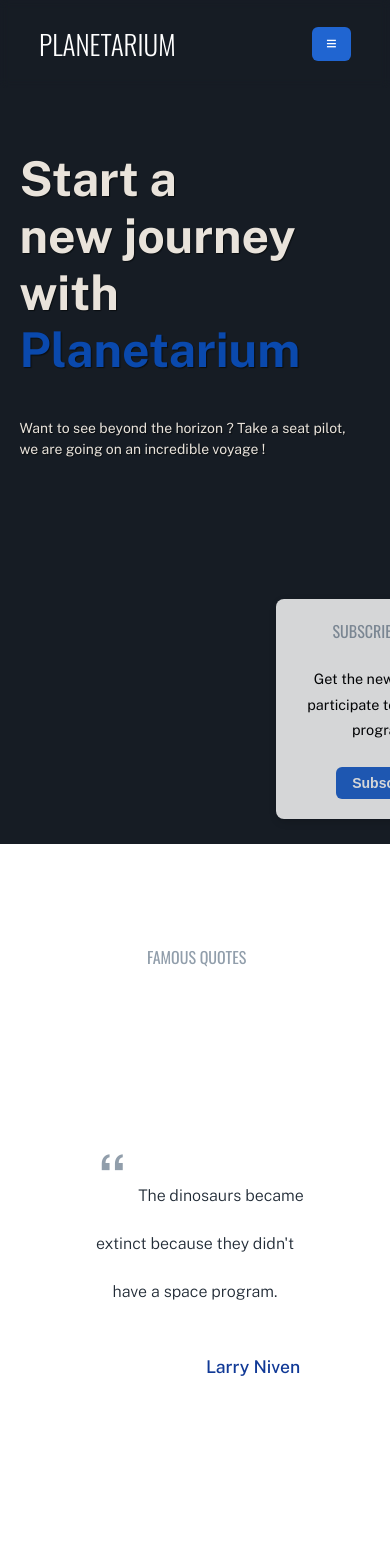
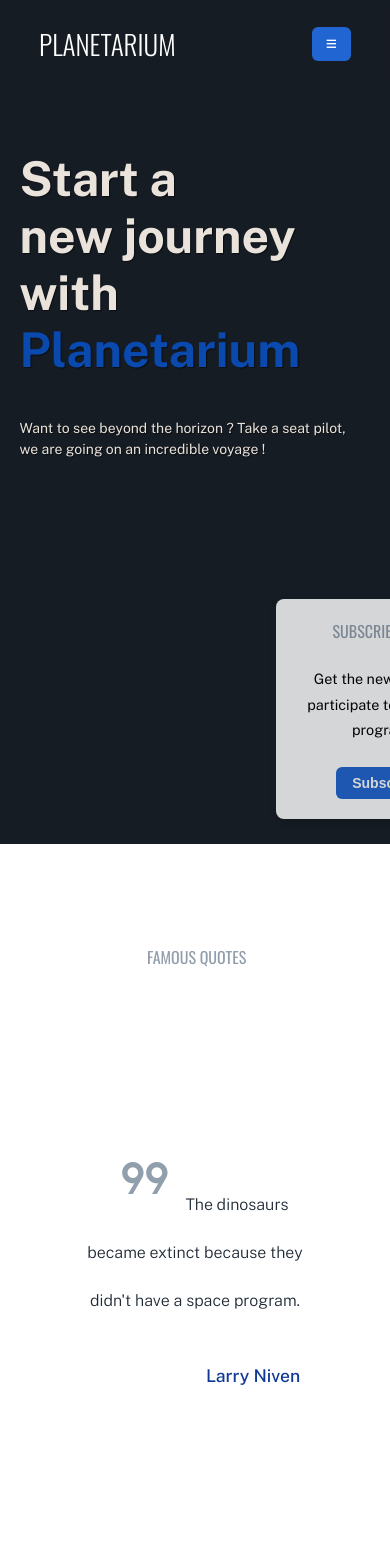
Before and after one commit to SAUBIN-Florian/planetarium, a React (Create React App) app: page / in a window 390 px wide. Shown: the top 1568 px of the page. Built offline with nearby package versions, Linux system fonts and the light colour scheme.

Commit message:
changing unicode + flattern perspective

```diff
--- a/public/index.html
+++ b/public/index.html
@@ -8,6 +8,7 @@
       name="description"
       content="Showroom website for space lovers..."
     />
+    <link rel="stylesheet" href="https://fonts.googleapis.com/css2?family=Material+Symbols+Outlined:opsz,wght,FILL,GRAD@48,400,0,0" />
     <title>Planetarium</title>
   </head>
   <body>
--- a/src/components/Explore.jsx
+++ b/src/components/Explore.jsx
@@ -46,8 +46,13 @@ export default function Explore() {
     <div className="explore" ref={elementRef}>
       <h3 className={`quote-title ${elementIsVisible ? "animateH3" : ""}`}>FAMOUS QUOTES</h3>
       <div className="quote-wrapper">
-        <p className={`quote-para ${elementIsVisible ? "animatePara" : ""}`}><span className="quote-mark unicode">&#x1f676;</span>{quotes[randomIndex].quote}</p>
-        <p className={`quote-author ${elementIsVisible ? "animateAuthor" : ""}`}>{quotes[randomIndex].author}</p>
+        <p className={`quote-para ${elementIsVisible ? "animatePara" : ""}`}>
+          <span className="quote-mark material-symbols-outlined">format_quote</span>
+          {quotes[randomIndex].quote}
+        </p>
+        <p className={`quote-author ${elementIsVisible ? "animateAuthor" : ""}`}>
+          {quotes[randomIndex].author}
+        </p>
       </div>
     </div>
   )
--- a/src/components/Toast.jsx
+++ b/src/components/Toast.jsx
@@ -32,13 +32,13 @@ export default function Toast() {
     <>
       {isTime && (
         <div className={`toast ${animate && 'exit-animate'}`}>
-          <span className="toast-close unicode" onClick={removeToast}>&#x1f7ab;</span>
+          <span className="toast-close" onClick={removeToast}>x</span>
           <h3 className="toast-title">SUBSCRIBE NOW !</h3>
           <p className="toast-para">Get the newletter
             and participate to our space program...
           </p>
           {!isSub && <button className="toast-sub-btn" onClick={timedRemoveToast}>Subscribe</button>}
-          {isSub && <button className="toast-sub-btn done unicode">&#10004;</button>}
+          {isSub && <button className="toast-sub-btn done">&#10004;</button>}
         </div>
       )}
     </>
--- a/src/stylessheets/App.scss
+++ b/src/stylessheets/App.scss
@@ -44,10 +44,6 @@ h3{
   color: var(--primary-color);
   background: transparent;
   backdrop-filter: blur(4px);
-}
-
-.unicode {
-  font-family: 'Zapf Dingbats';
 }
 
 // ANIMATED COMPONENTS
--- a/src/stylessheets/moon.scss
+++ b/src/stylessheets/moon.scss
@@ -83,6 +83,7 @@
   .slider-container {
     width: 90vw;
     height: 400px;
+    transform-style: flat;
     .slider {
       width: 200px;
       height: 200px;
@@ -91,7 +92,6 @@
 
   .element2 {
     top: 150px;
-    z-index: 1;
   }
 
   .moon-content {
--- a/src/stylessheets/toast.scss
+++ b/src/stylessheets/toast.scss
@@ -22,6 +22,7 @@
 
 .toast-close{
   position: absolute;
+  font-weight: 500;
   top: 8px;
   right: 16px;
   cursor: pointer;
```
